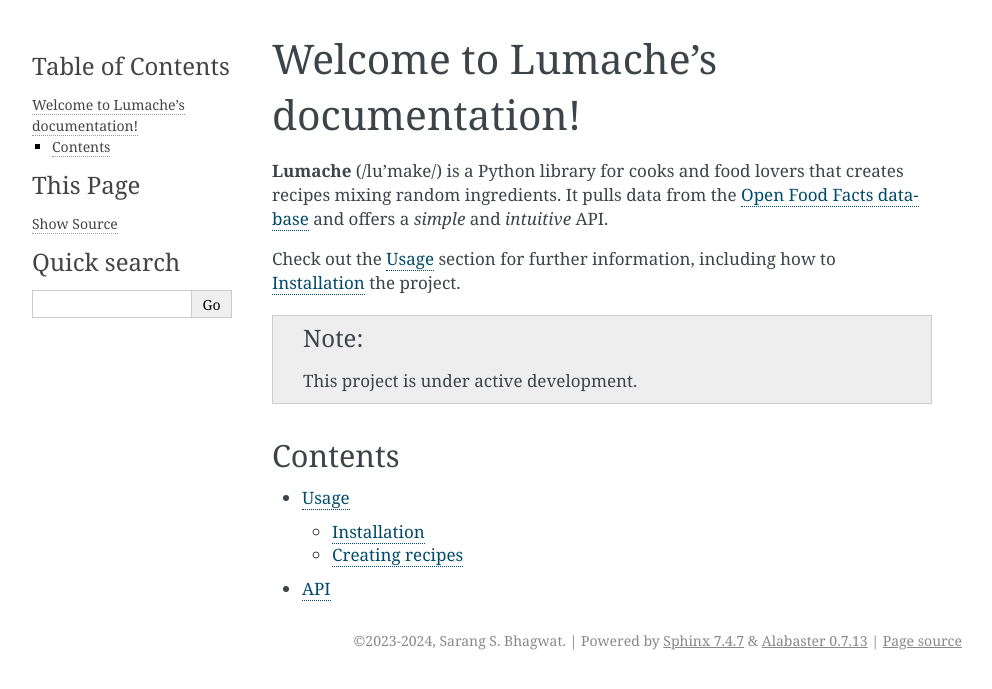
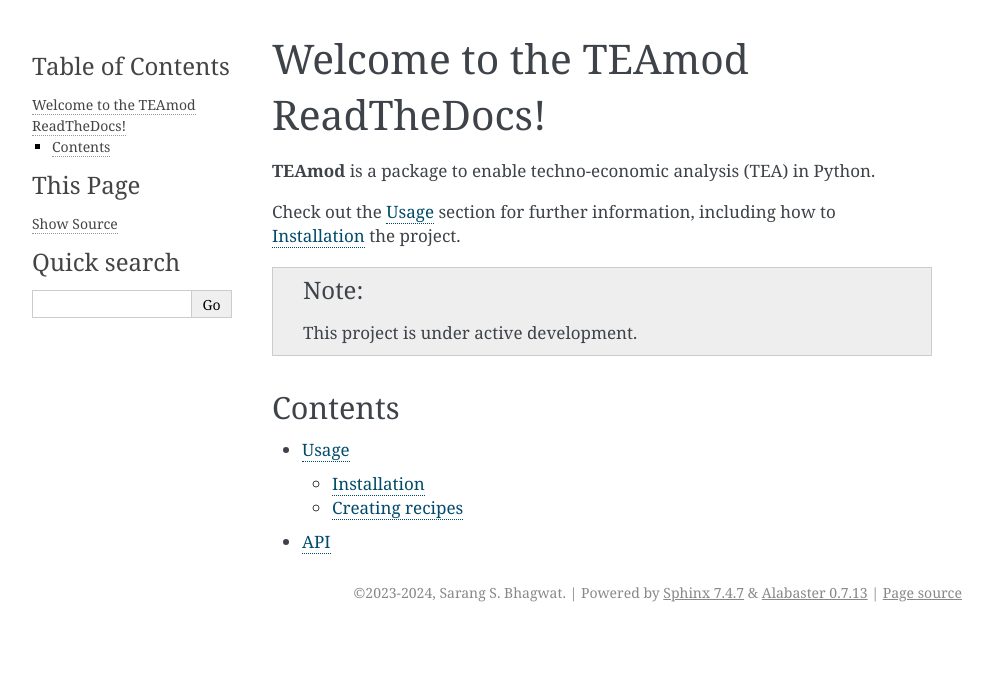
Before and after one commit to sarangbhagwat/pyTEA, a Sphinx documentation site: the page built from docs/source/index.rst, in a window 1280 px wide. Shown: the top 689 px of the page, without its empty margins (148-1140 px from the left). Built offline with Sphinx 7.4.7, drawn with Linux system fonts in a browser that asks for light colours.

Commit message:
Update index.rst

```diff
--- a/docs/source/index.rst
+++ b/docs/source/index.rst
@@ -1,10 +1,7 @@
-Welcome to Lumache's documentation!
+Welcome to the TEAmod ReadTheDocs!
 ===================================
 
-**Lumache** (/lu'make/) is a Python library for cooks and food lovers
-that creates recipes mixing random ingredients.
-It pulls data from the `Open Food Facts database <https://world.openfoodfacts.org/>`_
-and offers a *simple* and *intuitive* API.
+**TEAmod** is a package to enable techno-economic analysis (TEA) in Python.
 
 Check out the :doc:`usage` section for further information, including
 how to :ref:`installation` the project.
```
